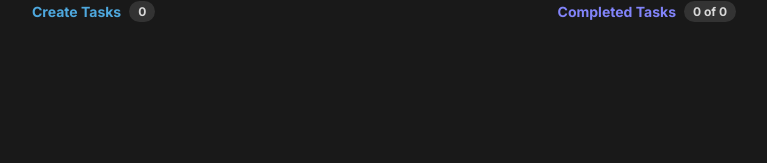
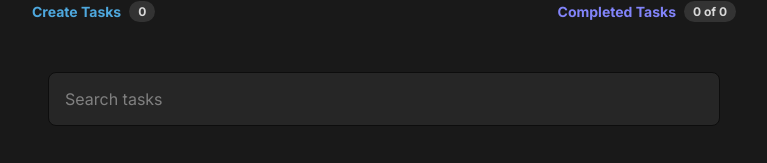
Before and after one commit to QuentinVigier/todo-react-project, a React (Vite) app: page / in a window 1280 px wide. Shown: the part 289-452 px from the top of the page, without its empty margins (256-1023 px from the left). Built offline with nearby package versions, Linux system fonts and the light colour scheme.

Commit message:
Ajout d'une fonction recherche en live des tâches

```diff
--- a/src/App.tsx
+++ b/src/App.tsx
@@ -38,7 +38,7 @@ function App() {
       {
         id: crypto.randomUUID(),
         title: taskTitle,
-        isCompleted: false
+        isCompleted: false,
       }
     ]);
   }
--- a/src/components/tasks.tsx
+++ b/src/components/tasks.tsx
@@ -1,5 +1,6 @@
 import "../styles/tasks.css"
 import Task from "./task"
+import { useState } from "react";
 
 interface Task {
     id: string;
@@ -14,6 +15,8 @@ interface TasksProps {
 }
 
 export default function Tasks({ tasks, onComplete, onDelete }: TasksProps) {
+
+    const [searchTerm, setSearchTerm] = useState("");
 
     const tasksQuantity = tasks.length;
     const completedTasks = tasks.filter(task => task.isCompleted).length;
@@ -33,8 +36,14 @@ export default function Tasks({ tasks, onComplete, onDelete }: TasksProps) {
                     </div>
                 </header>
 
+                <form className="searchForm">
+                    <input type="text" placeholder="Search tasks" value={searchTerm} onChange={(e) => setSearchTerm(e.target.value)} />
+                </form>
+
                 <div className="list">
-                    {tasks.map(task => (
+                    {tasks.filter((item) => {
+                        return item.title.toLowerCase().includes(searchTerm.toLowerCase());
+                    }).map(task => (
                         <Task key={task.id} task={task} onComplete={onComplete} onDelete={onDelete} />
                     ))}
                 </div>
--- a/src/styles/tasks.css
+++ b/src/styles/tasks.css
@@ -43,3 +43,28 @@
     flex-direction: column;
     gap: 12px;
 }
+
+.searchForm {
+    height: 54px;
+    width: 100%;
+    max-width: 736px;
+    display: flex;
+    gap: 8px;
+    padding: 0 1rem;
+    margin: 50px 0;
+}
+
+.searchForm input {
+    height: 100%;
+    flex: 1;
+    color: #fff;
+    background: #262626;
+    border: 1px solid #0D0D0D;
+    border-radius: 8px;
+    padding: 0 16px;
+    font-size: 16px;
+}
+
+.searchForm input::placeholder {
+    color: #808080;
+}
```
